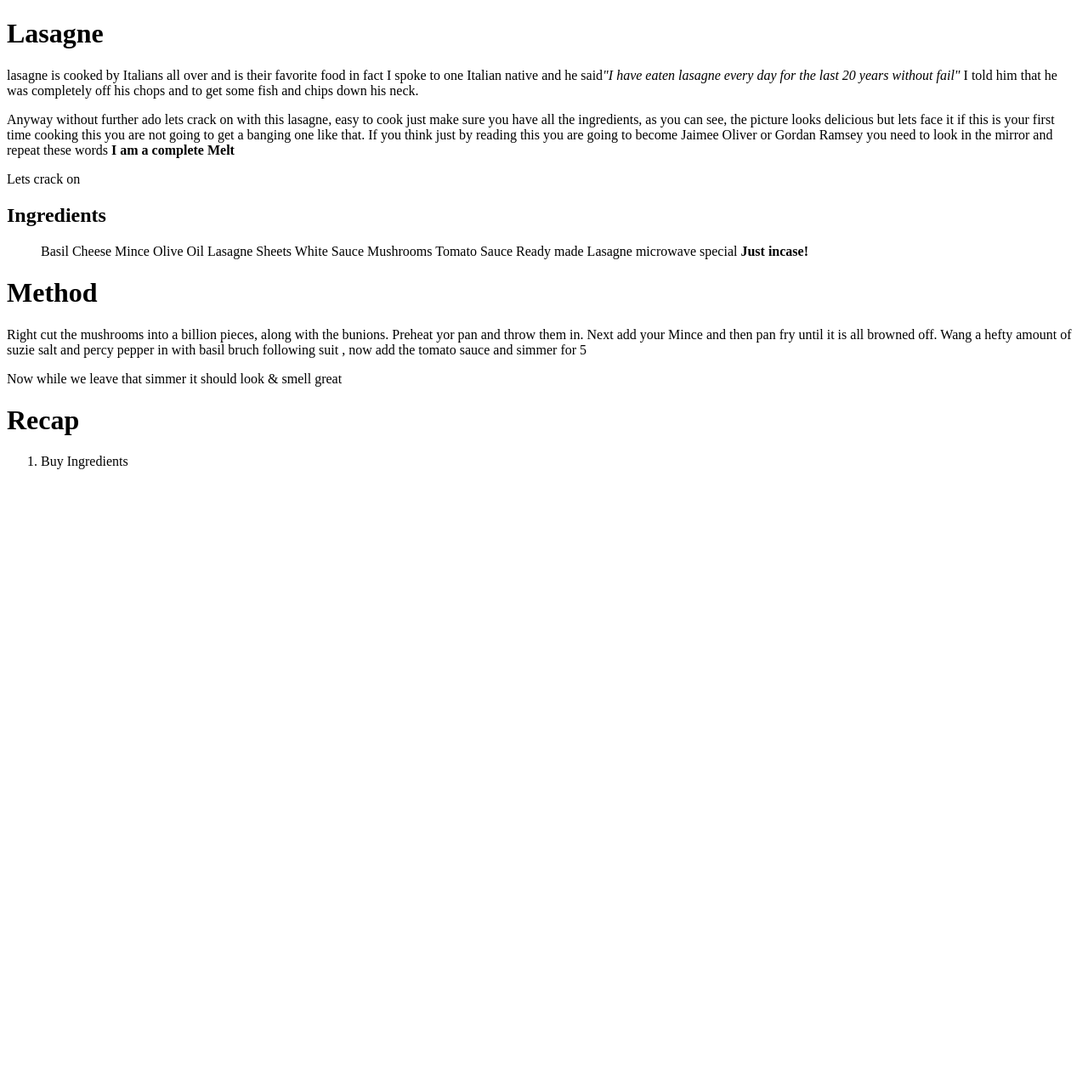
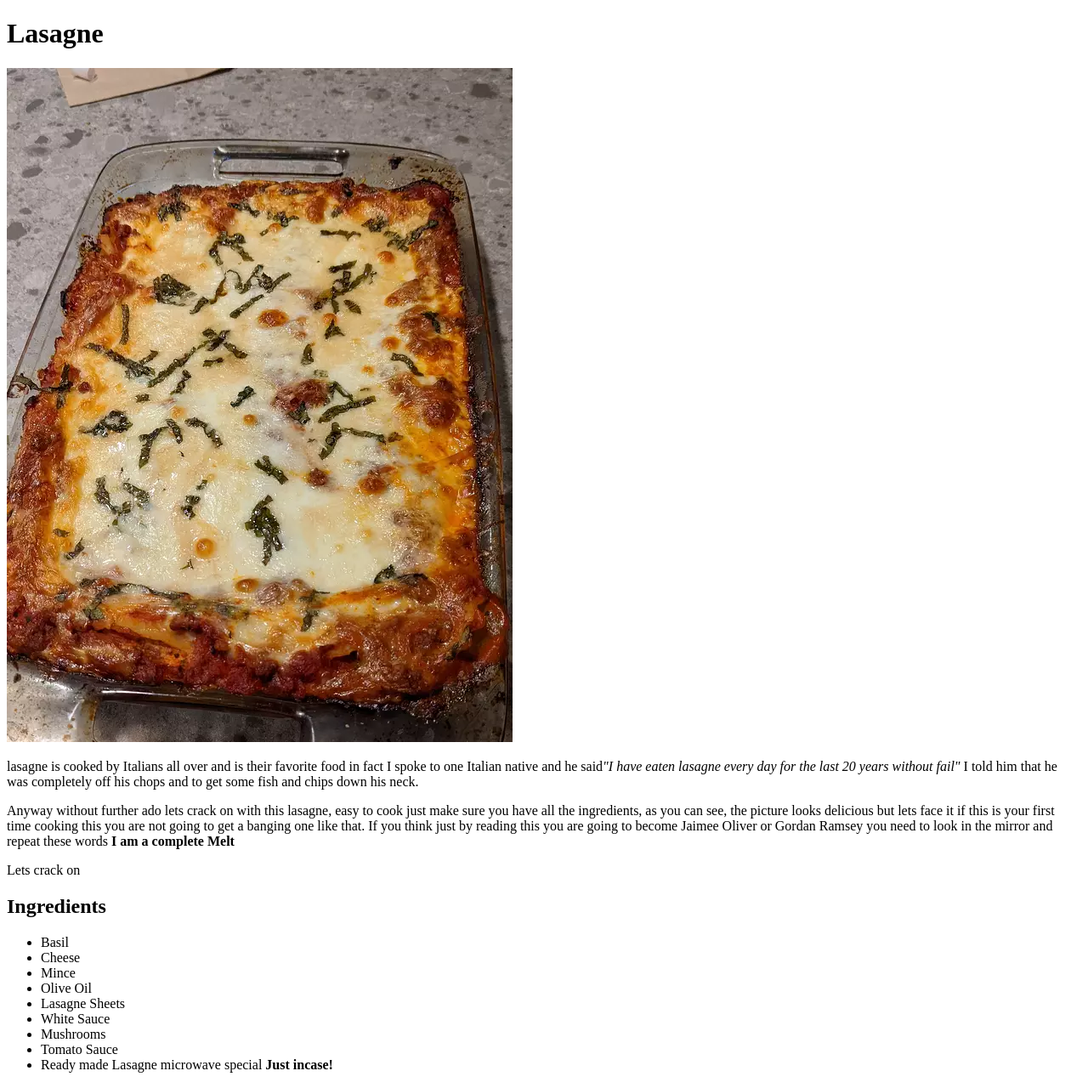
Before and after one commit to Vexu5/odin-recipes, a plain HTML site: page recipes/lasagne.html in a window 1280 px wide. Shown: the top 1280 px of the page at 85% size. Before the commit the page ends 800 px from the top, so only its background shows below. Drawn offline with Linux system fonts and the light colour scheme.

Commit message:
index.html

```diff
--- a/recipes/lasagne.html
+++ b/recipes/lasagne.html
@@ -9,6 +9,9 @@
 <body>
     <h1>Lasagne</h1>
 
+    <img src="images/lasagne.webp"
+    alt="lasagne photo">
+
     <P>lasagne is cooked by Italians all over and is their favorite food in fact I spoke to one Italian native and he said<em>"I have eaten lasagne every day for the last 20 years without fail"</em> I told him that he was completely off his chops and to get some fish and chips down his neck.</P>
 
     <p>Anyway without further ado lets crack on with this lasagne, easy to cook just make sure you have all the ingredients, as you can see, the picture looks delicious but lets face it if this is your first time cooking this you are not going to get a banging one like that. If you think just by reading this you are going to become Jaimee Oliver or Gordan Ramsey you need to look in the mirror and repeat these words <strong>I am a complete Melt</strong></p>
@@ -18,15 +21,15 @@
     <h2>Ingredients</h2>
 
     <ul>
-        <ls>Basil</ls>
-        <ls>Cheese</ls>
-        <ls>Mince</ls>
-        <ls>Olive Oil</ls>
-        <ls>Lasagne Sheets</ls>
-        <ls>White Sauce</ls>
-        <ls>Mushrooms</ls>
-        <ls>Tomato Sauce</ls>
-        <ls>Ready made Lasagne microwave special <strong>Just incase!</strong></ls>
+        <li>Basil</li>
+        <li>Cheese</li>
+        <li>Mince</li>
+        <li>Olive Oil</li>
+        <li>Lasagne Sheets</li>
+        <li>White Sauce</li>
+        <li>Mushrooms</li>
+        <li>Tomato Sauce</li>
+        <li>Ready made Lasagne microwave special <strong>Just incase!</strong></li>
 
     </ul>
 
```
Also changed, not shown: index.html (+3 -1 lines), recipes/images/lasagne.webp (added).
